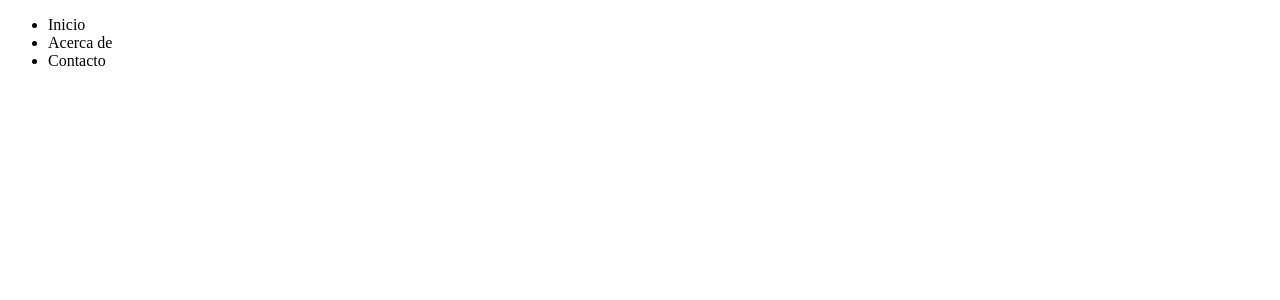
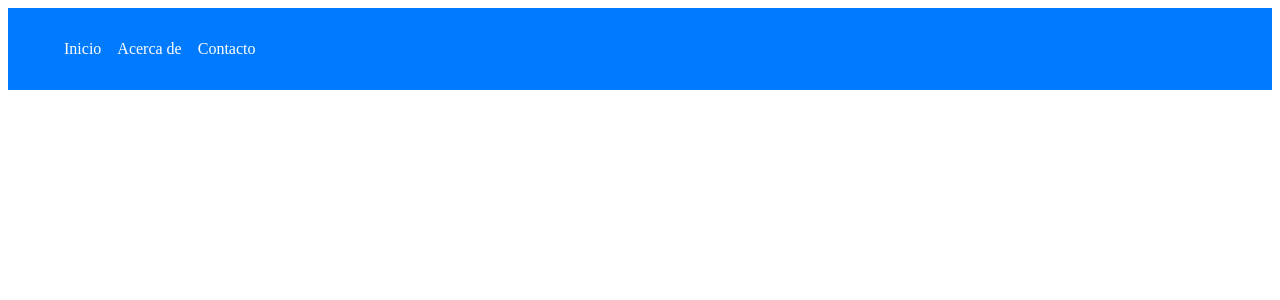
Before and after one commit to jyordi/AngularGitErick, an Angular app: page / in a window 1280 px wide. Shown: the top 300 px of the page. Built offline with nearby package versions, Linux system fonts and the light colour scheme.

Commit message:
se agrego css del navbar

```diff
--- a/src/app/app.component.css
+++ b/src/app/app.component.css
@@ -0,0 +1,16 @@
+nav {
+  background-color: #007bff;
+  padding: 1rem;
+}
+nav ul {
+  display: flex;
+  gap: 1rem;
+  list-style: none;
+}
+nav a {
+  color: white;
+  text-decoration: none;
+}
+nav a:hover {
+  text-decoration: underline;
+}
```
